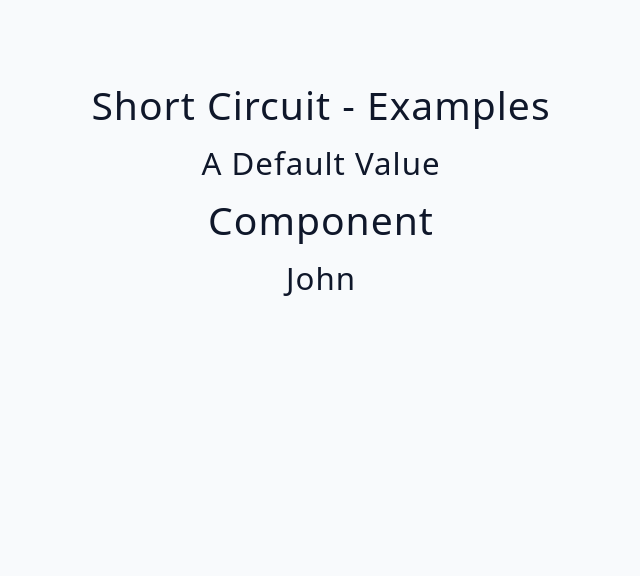
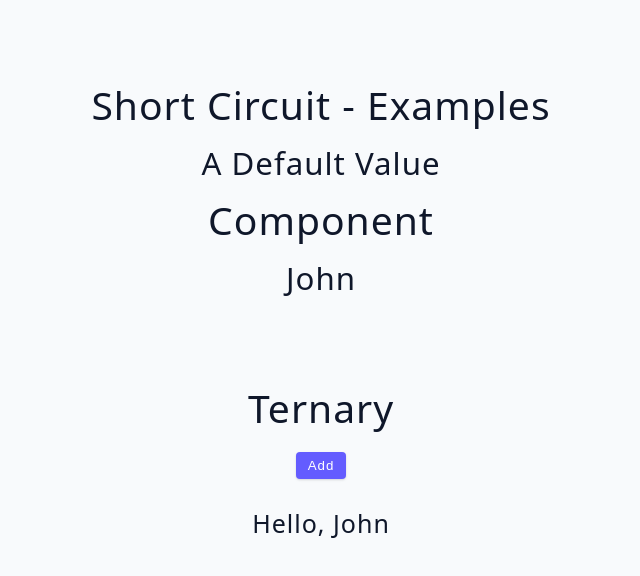
Before and after one commit to hAI-FA001/React--Learn, a React (Vite) app in the folder Advanced/: page / in a window 1280 px wide. Shown: the top 576 px of the page, without its empty margins (319-959 px from the left). Built offline with nearby package versions, Linux system fonts and the light colour scheme.

Commit message:
conditional / ternary operator

```diff
--- a/Advanced/src/tutorial/03-conditional-rendering/starter/05-short-circuit-examples.jsx
+++ b/Advanced/src/tutorial/03-conditional-rendering/starter/05-short-circuit-examples.jsx
@@ -19,6 +19,17 @@ const ShortCircuitExamples = () => {
       )}
 
       {user && <SomeCompo {...user} />}
+
+      <br />
+      <br />
+      <h2 style={{ margin: '1rem 0' }}>Ternary</h2>
+      <button type="button" className="btn">
+        {isEditing ? 'Edit' : 'Add'}
+      </button>
+
+      <br />
+      <br />
+      {user ? <h4>Hello, {user.name}</h4> : <h4>You Need To Log In</h4>}
     </>
   )
 }
```
